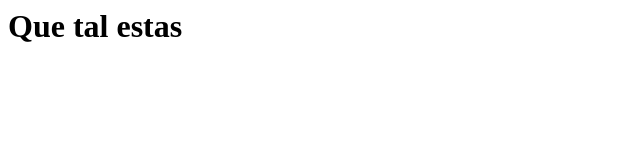
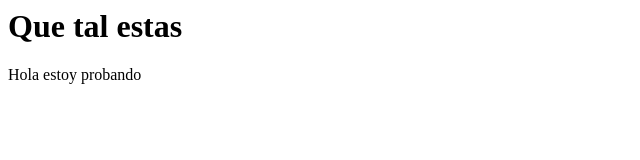
Before and after one commit to Artemis-prog/PruebaRepositorio, a plain HTML site: page index.html in a window 1280 px wide. Shown: the whole page, without its empty margins (0-640 px from the left). Drawn offline with Linux system fonts and the light colour scheme.

Commit message:
Agregando elementos nuevos

```diff
--- a/index.html
+++ b/index.html
@@ -8,5 +8,6 @@
     <div class="contenedor"></div>
     <div class="contenedor"></div>
     <h1>Que tal estas</h1>
+    <p>Hola estoy probando</p>
 </body>
 </html>
```
